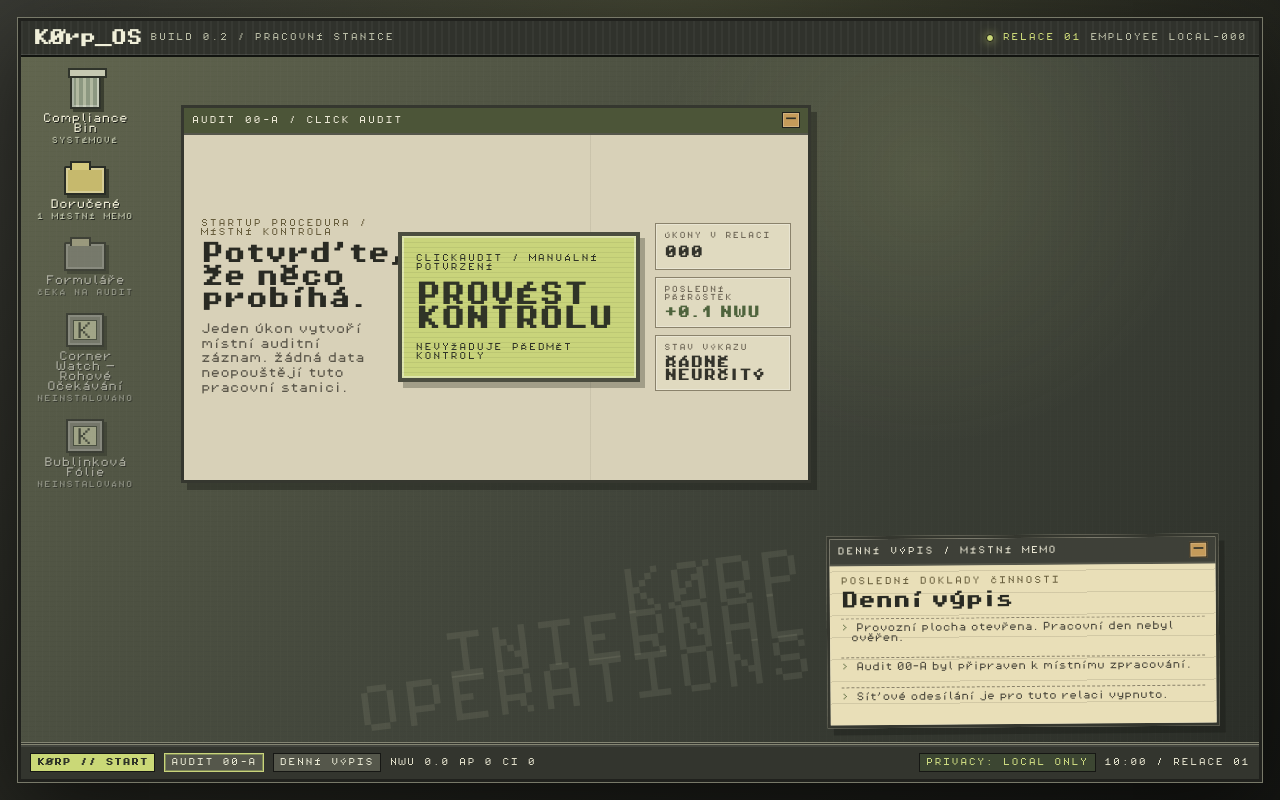
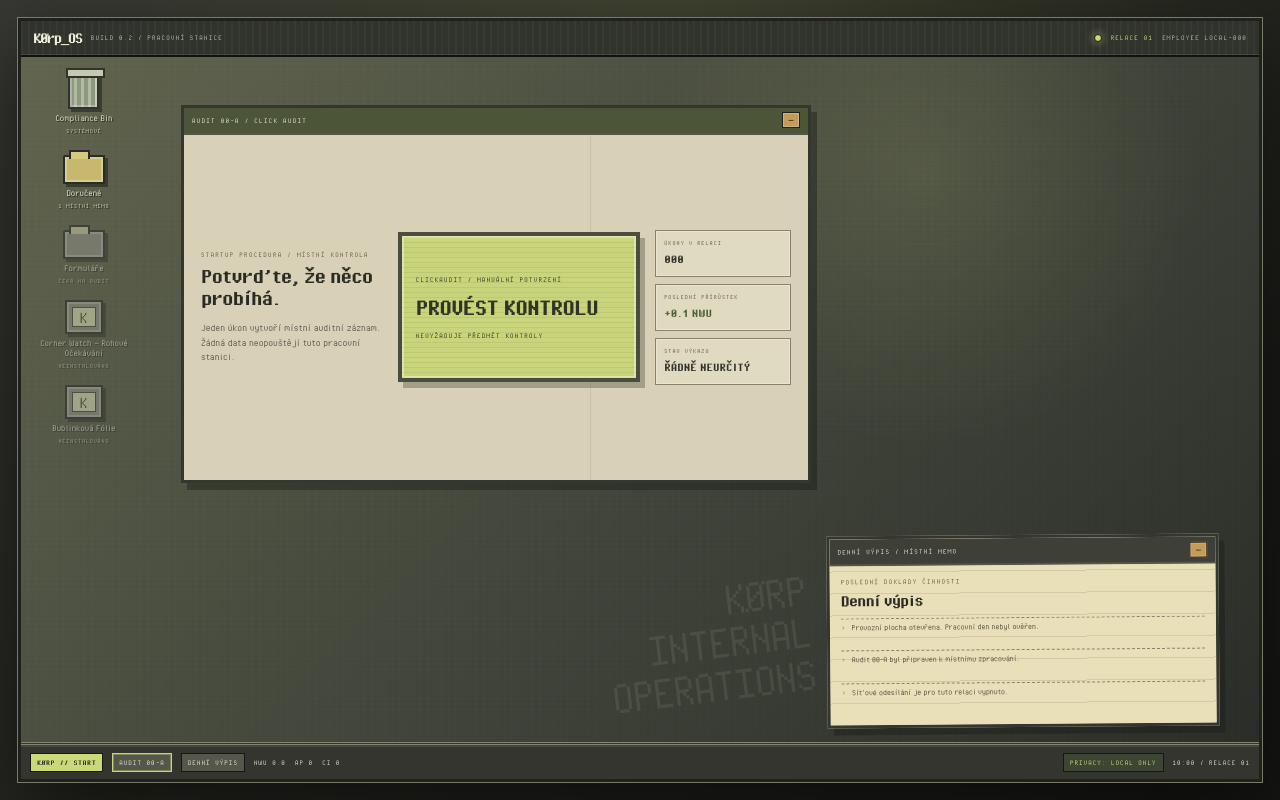
Before and after one commit to EinCorn/K0rp_ware, a React (Vite) app: page / in a window 1280 px wide. Built offline with nearby package versions, Linux system fonts and the light colour scheme.

Commit message:
Revert Pixel Operator 8 UI variants

```diff
--- a/src/index.css
+++ b/src/index.css
@@ -9,22 +9,6 @@
 @font-face {
   font-family: "Pixel Operator";
   src: url("./assets/fonts/pixel-operator/PixelOperator-Bold.ttf") format("truetype");
-  font-weight: 700;
-  font-style: normal;
-  font-display: swap;
-}
-
-@font-face {
-  font-family: "Pixel Operator 8";
-  src: url("./assets/fonts/pixel-operator/PixelOperator8.ttf") format("truetype");
-  font-weight: 400;
-  font-style: normal;
-  font-display: swap;
-}
-
-@font-face {
-  font-family: "Pixel Operator 8";
-  src: url("./assets/fonts/pixel-operator/PixelOperator8-Bold.ttf") format("truetype");
   font-weight: 700;
   font-style: normal;
   font-display: swap;
@@ -46,22 +30,6 @@
   font-display: swap;
 }
 
-@font-face {
-  font-family: "Pixel Operator Mono 8";
-  src: url("./assets/fonts/pixel-operator/PixelOperatorMono8.ttf") format("truetype");
-  font-weight: 400;
-  font-style: normal;
-  font-display: swap;
-}
-
-@font-face {
-  font-family: "Pixel Operator Mono 8";
-  src: url("./assets/fonts/pixel-operator/PixelOperatorMono8-Bold.ttf") format("truetype");
-  font-weight: 700;
-  font-style: normal;
-  font-display: swap;
-}
-
 :root {
   --text: #b7b0a5;
   --text-h: #f1e9d8;
@@ -77,8 +45,8 @@
   --accent: #b8975b;
   --shadow: 0 22px 80px rgba(0, 0, 0, 0.34);
 
-  --korp-font-ui: "Pixel Operator 8", "Pixel Operator", monospace;
-  --korp-font-mono: "Pixel Operator Mono 8", "Pixel Operator Mono", "Pixel Operator 8", monospace;
+  --korp-font-ui: "Pixel Operator", monospace;
+  --korp-font-mono: "Pixel Operator Mono", "Pixel Operator", monospace;
   --sans: var(--korp-font-ui);
   --mono: var(--korp-font-mono);
 
```
